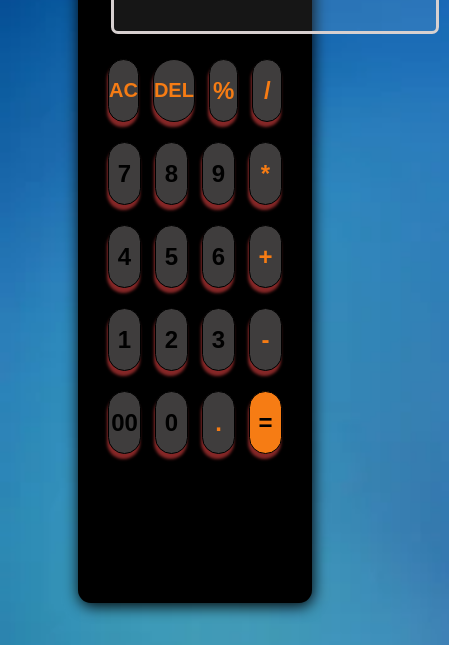
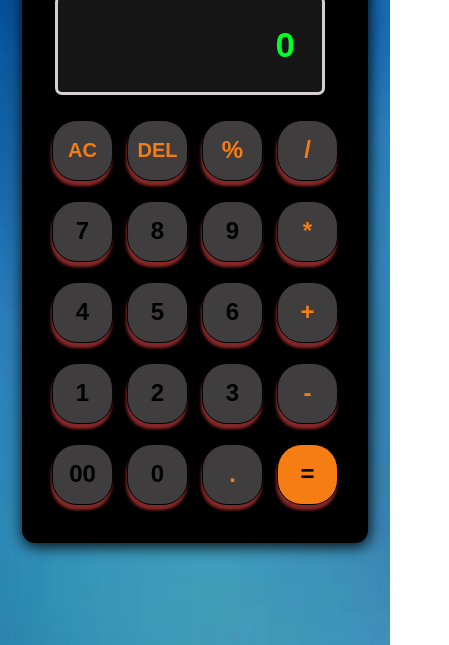
Before and after one commit to Abhijithsr13/OIBSIP, a plain HTML site: page index.html in a window 390 px wide. Shown: the part 199-844 px from the top of the page, 449 px wide, since content can reach past the window. Drawn offline with Linux system fonts and the light colour scheme; a web font is replaced by a local one.

Commit message:
Update style.css

```diff
--- a/style.css
+++ b/style.css
@@ -73,18 +73,3 @@ button:hover{
 .operator{
     color: #f67c14;
 }
-
-@media (max-width: 480px) {
-    .Calculator{
-        width:60%;
-        height: 90vh;
-    }
-    input{
-        width: 328px;
-    }
-    button{
-        width: 70px;
-        height: 63px;
-        padding:0px;
-    }
-}
```
